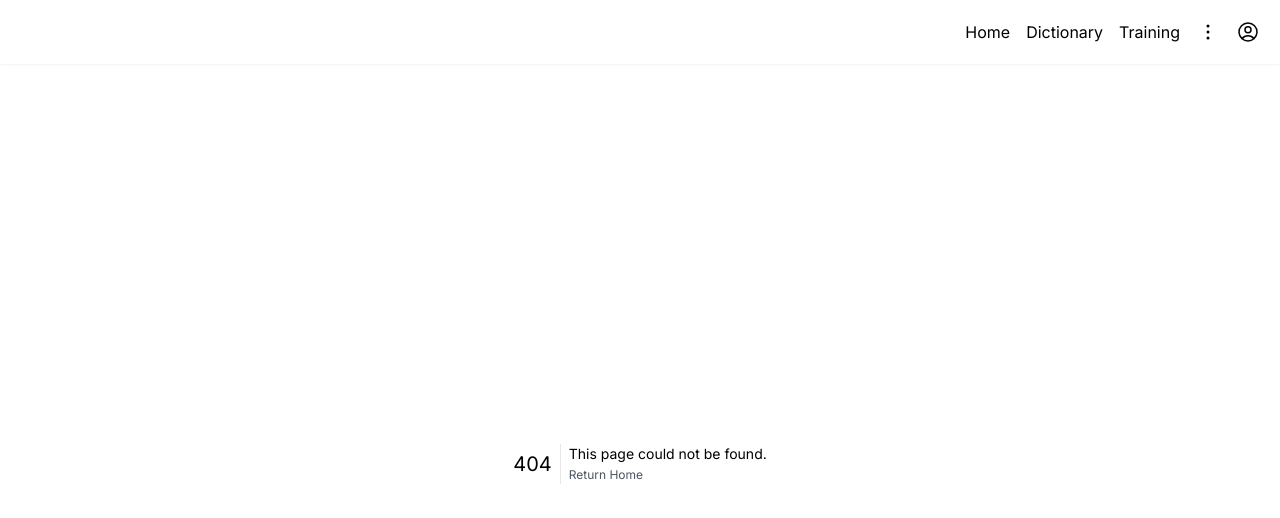
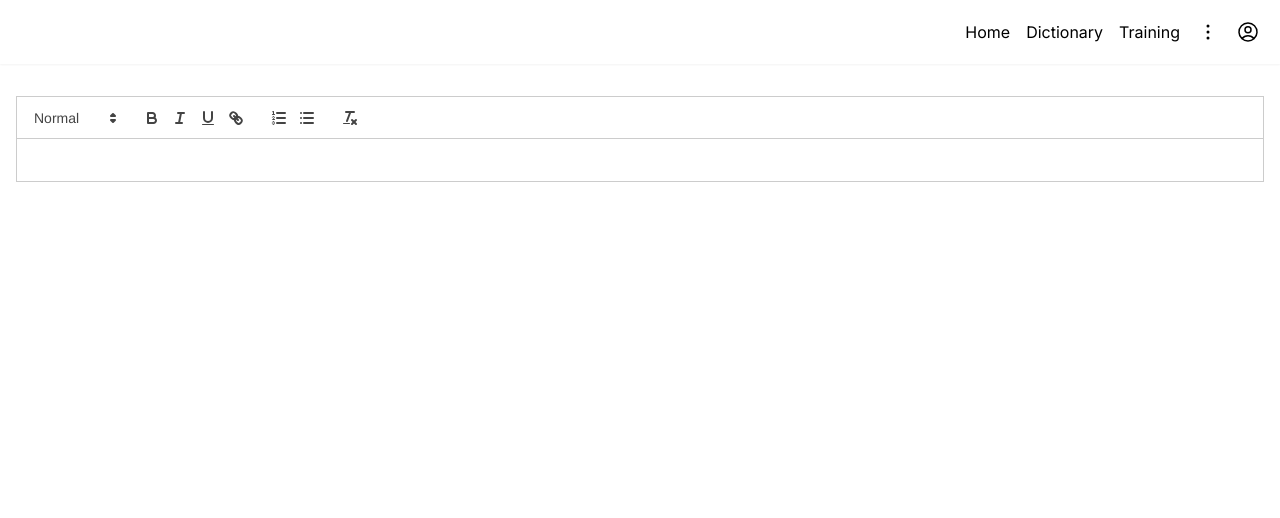
Before and after one commit to Tetiana1010/mova, a Next.js app: page /notes in a window 1280 px wide. Before the commit this address had no page. Shown: the top 518 px of the page. Built offline with nearby package versions, Linux system fonts and the light colour scheme.

Commit message:
Implemented text editor

```diff
--- /dev/null
+++ b/app/notes/page.tsx
@@ -0,0 +1,14 @@
+import dynamic from 'next/dynamic';
+
+const TextEditor = dynamic(() => import('../ui/notes/TextEditor'), { ssr: false });
+
+
+const Note = () => {
+  return (
+    <div className='container mx-auto px-4 py-8'>
+      <TextEditor />
+    </div>
+  )
+};
+
+export default Note;
--- /dev/null
+++ b/app/ui/notes/TextEditor.tsx
@@ -0,0 +1,22 @@
+"use client";
+
+import React, { useState } from 'react';
+import dynamic from 'next/dynamic';
+import 'react-quill/dist/quill.snow.css';
+
+const ReactQuill = dynamic(() => import('react-quill'), { ssr: false });
+
+const TextEditor: React.FC = () => {
+  const [value, setValue] = useState('');
+
+  const handleChange = (content: string) => {
+    setValue(content);
+    console.log(content);
+  };
+
+  return (
+    <ReactQuill value={value} onChange={handleChange} />
+  );
+};
+
+export default TextEditor;
--- a/package.json
+++ b/package.json
@@ -25,13 +25,14 @@
     "react-dnd-html5-backend": "^16.0.1",
     "react-dom": "^18",
     "react-draggable": "^4.4.6",
+    "react-quill": "^2.0.0",
     "sonner": "^1.5.0",
     "vercel": "^34.2.8",
     "yup": "^1.4.0"
   },
   "devDependencies": {
     "@types/node": "^20",
-    "@types/react": "^18",
+    "@types/react": "^18.3.3",
     "@types/react-dom": "^18",
     "drizzle-kit": "^0.22.7",
     "eslint": "^8",
```
Also changed, not shown: 1 other file (tests, documents, lock files or other folders).
